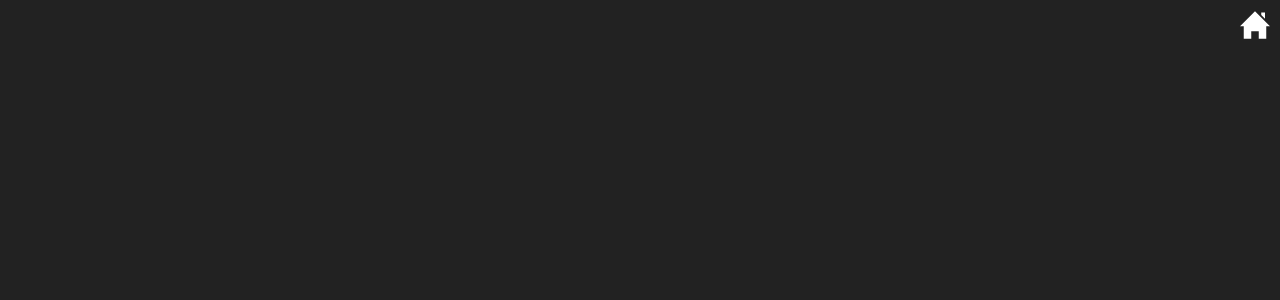
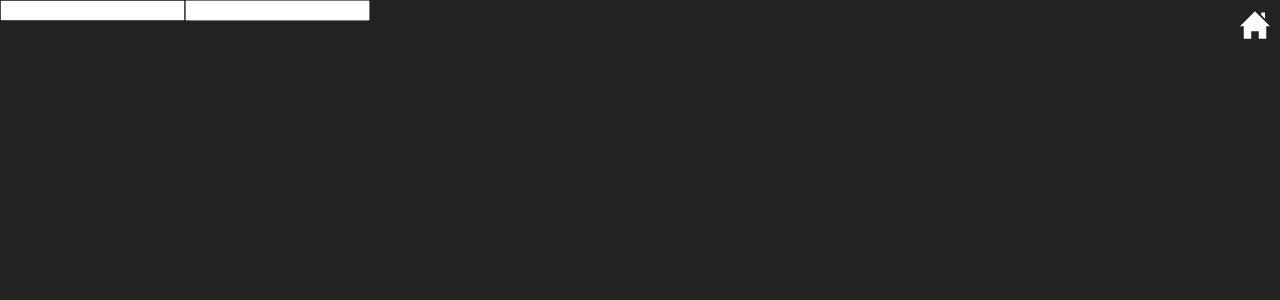
Before and after one commit to Amoong/3d-gallery, a React (Create React App) app: page /#/signin in a window 1280 px wide. Shown: the top 300 px of the page. Built offline with nearby package versions, Linux system fonts and the light colour scheme; the HTML template or start-up script is replaced by a standard one.

Commit message:
Add Input form

```diff
--- a/src/routes/Auth.tsx
+++ b/src/routes/Auth.tsx
@@ -3,13 +3,49 @@ import { authService } from "fbase";
 import styled from "styled-components";
 
 import iconTypes from "constants/iconTypes";
+import React, { useState } from "react";
 
 const AuthContainer = styled.div``;
 
 function Auth() {
+  const [email, setEmail] = useState("");
+  const [password, setPassword] = useState("");
+  const onSubmit = (e: React.FormEvent<HTMLFormElement>) => {
+    e.preventDefault();
+  };
+
+  const onChange = (e: React.FormEvent<HTMLInputElement>) => {
+    const { value, name } = e.target as HTMLInputElement;
+
+    switch (name) {
+      case "email":
+        setEmail(value);
+        break;
+      case "password":
+        setPassword(value);
+        break;
+    }
+  };
+
   return (
     <AuthContainer>
       <NavIcon iconType={iconTypes.HOME} to="/" />
+      <form onSubmit={onSubmit}>
+        <input
+          name="email"
+          type="text"
+          inputMode="email"
+          autoComplete="email"
+          value={email}
+          onChange={onChange}
+        />
+        <input
+          name="password"
+          type="password"
+          value={password}
+          onChange={onChange}
+        />
+      </form>
     </AuthContainer>
   );
 }
```
